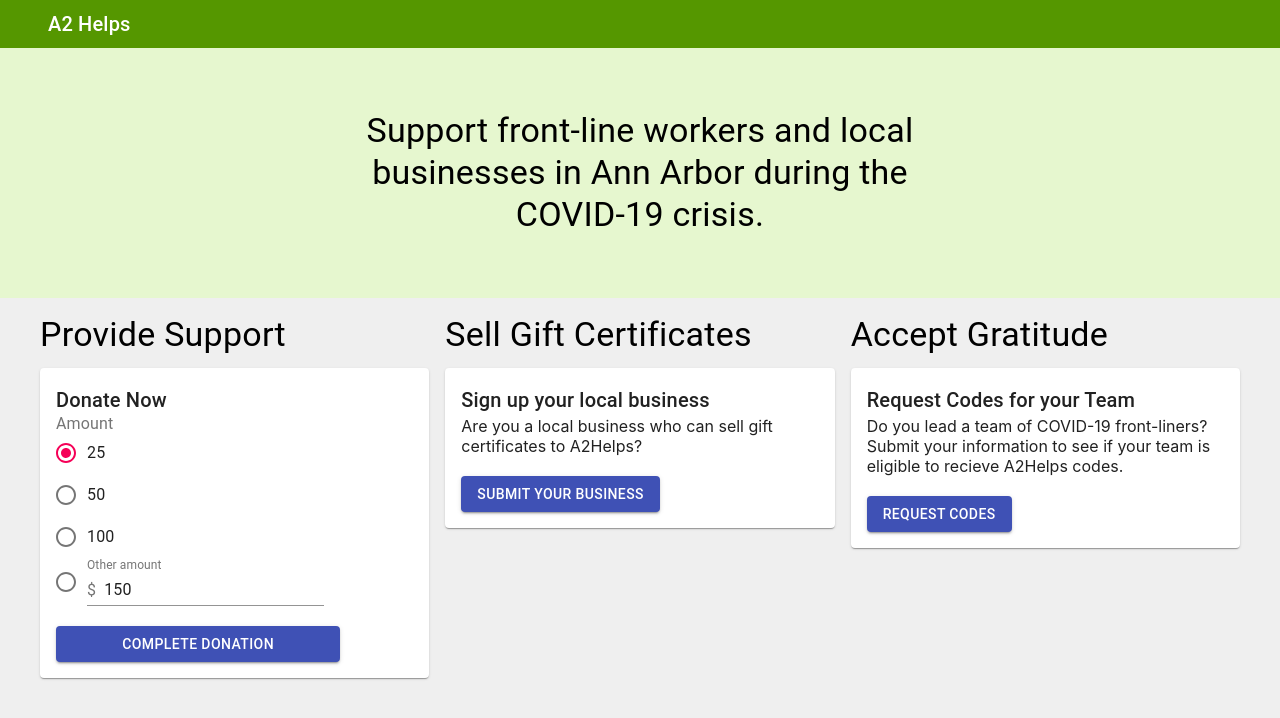
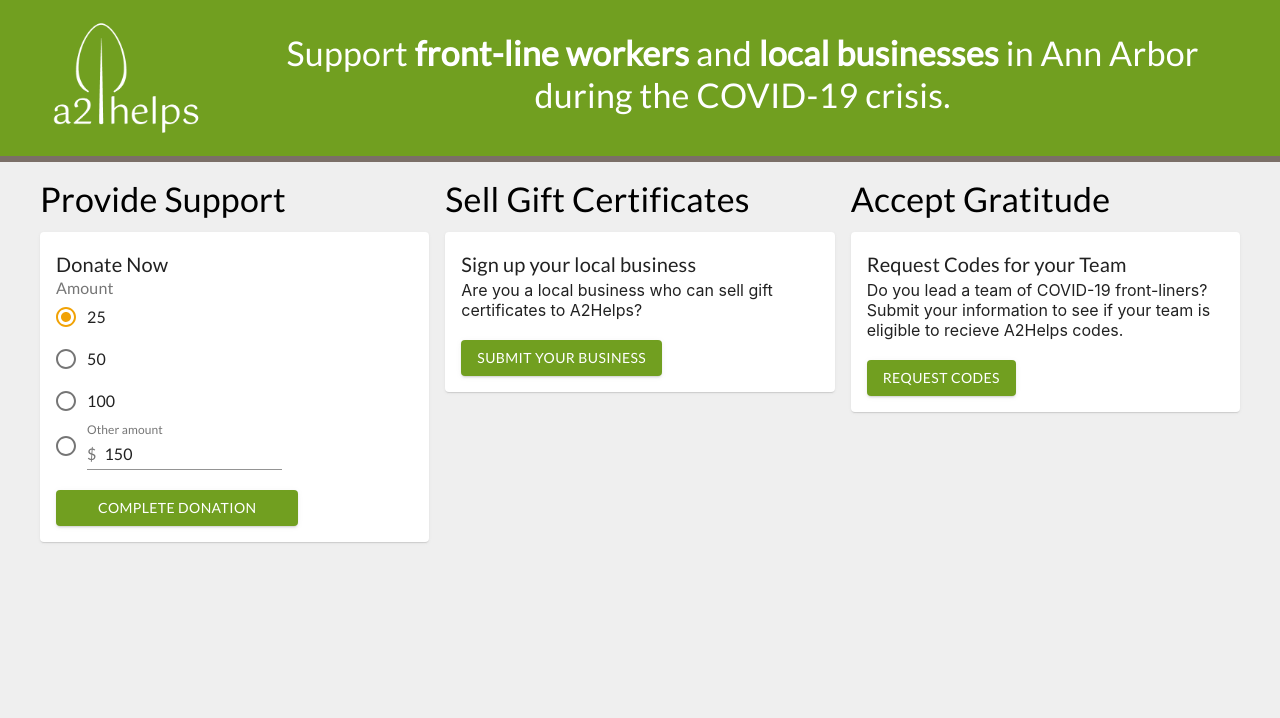
Before and after one commit to A2Helps/a2-helps-web, a React (Create React App) app: page / in a window 1280 px wide. Shown: the top 718 px of the page. Built offline with nearby package versions, Linux system fonts and the light colour scheme.

Commit message:
basic theming

```diff
--- a/public/index.html
+++ b/public/index.html
@@ -9,6 +9,7 @@
       name="description"
       content="We support local business and COVID-19 front-liners."
     />
+    <link href='http://fonts.googleapis.com/css?family=Lato&subset=latin,latin-ext' rel='stylesheet' type='text/css'>
     <link rel="apple-touch-icon" href="%PUBLIC_URL%/logo192.png" />
     <!--
       manifest.json provides metadata used when your web app is installed on a
--- a/src/App.js
+++ b/src/App.js
@@ -1,9 +1,13 @@
 import React from 'react';
 import Home from './pages/home';
+import { MuiThemeProvider, createMuiTheme } from '@material-ui/core/styles';
 
+import { theme } from './theme';
 function App() {
   return (
-    <Home />
+    <MuiThemeProvider theme={createMuiTheme(theme)}>
+      <Home />
+    </MuiThemeProvider>
   );
 }
 
--- a/src/components/banner/index.js
+++ b/src/components/banner/index.js
@@ -2,19 +2,25 @@
 import { makeStyles } from '@material-ui/core/styles';
 import Grid from '@material-ui/core/Grid';
 import Typography from '@material-ui/core/Typography';
+import Container from '@material-ui/core/Container';
 
 
 const useStyles = makeStyles(theme => ({
   root: {
     flexGrow: 1,
     textAlign: 'center',
-    backgroundColor: '#e6f7cf',
+    backgroundColor: '#719F20',
+    borderBottom: '6px solid #7B6F68',
+    color: 'white',
   },
-  center: {
-    justifyContent: 'center',
-    alignItems: 'center',
-    minHeight: 250
-  }
+  font: {
+    padding: 32,
+  },
+  img: {
+    height: 120,
+    paddingTop: 16,
+    paddingBottom: 16,
+  },
 }));
 
 export default function Banner() {
@@ -22,16 +28,21 @@
 
   return (
     <div className={classes.root}>
+      <Container>
         <Grid
           container
           className={classes.center}
         >
-        <Grid item xs={12} sm={6}>
+          <Grid item xs={2} sm={2}>
+            <img className={classes.img} src="logo_white_transparentBG.png" alt="A2Cares" />
+          </Grid>
+          <Grid item xs={12} sm={10} className={classes.font}>
             <Typography variant="h4" color="inherit">
-            Support front-line workers and local businesses in Ann Arbor during the COVID-19 crisis.
+              Support <strong>front-line workers</strong> and <strong>local businesses</strong> in Ann Arbor during the COVID-19 crisis.
             </Typography>
           </Grid>
         </Grid>
+      </Container>
     </div>
   );
 }
--- a/src/components/header/index.js
+++ b/src/components/header/index.js
@@ -4,13 +4,14 @@
 import Toolbar from '@material-ui/core/Toolbar';
 import Typography from '@material-ui/core/Typography';
 import Container from '@material-ui/core/Container';
+import Grid from '@material-ui/core/Grid';
 
 const useStyles = makeStyles(theme => ({
   root: {
     flexGrow: 1,
   },
   bar: {
-    backgroundColor: '#559700',
+    backgroundColor: '#719F20',
   },
 }));
 
@@ -22,9 +23,11 @@
       <AppBar position="static" className={classes.bar}>
         <Toolbar variant="dense">
           <Container>
-            <Typography variant="h6" color="inherit">
-              A2 Helps
-            </Typography>
+            <Grid container spacing={8}>
+              <Grid item xs={2}>
+                <img className={classes.img} src="logo_white_transparentBG.png" alt="A2Cares" />
+              </Grid>
+            </Grid>
           </Container>
         </Toolbar>
       </AppBar>
--- a/src/pages/home.js
+++ b/src/pages/home.js
@@ -10,7 +10,7 @@
 
 const useStyles = makeStyles(theme => ({
   root: {
-    height: '100vh',
+    minHeight: '100vh',
     backgroundColor: '#efefef',
   },
   ctas: {
@@ -23,7 +23,6 @@
   const styles = useStyles();
   return (
     <div className={styles.root}>
-      <AppBar />
       <Banner />
       <Container>
         <Grid
--- /dev/null
+++ b/src/theme.js
@@ -0,0 +1,281 @@
+// fontFamily: '"Lato", "Open Sans", sans-serif',
+export const theme = {
+  breakpoints: {
+    keys: [
+      'xs',
+      'sm',
+      'md',
+      'lg',
+      'xl',
+    ],
+    values: {
+      xs: 0,
+      sm: 600,
+      md: 960,
+      lg: 1280,
+      xl: 1920,
+    },
+  },
+  direction: 'ltr',
+  mixins: {
+    toolbar: {
+      minHeight: 56,
+      '@media (min-width:0px) and (orientation: landscape)': {
+        minHeight: 48,
+      },
+      '@media (min-width:600px)': {
+        minHeight: 64,
+      },
+    },
+  },
+  overrides: {},
+  palette: {
+    common: {
+      black: '#000',
+      white: '#fff',
+    },
+    type: 'light',
+    primary: {
+      main: '#719F20',
+      light: '#A1D059',
+      dark: '#719F20',
+      contrastText: '#fff',
+    },
+    secondary: {
+      main: '#F1A205',
+      light: '#F1A205',
+      dark: '#F1A205',
+      contrastText: '#fff',
+    },
+    error: {
+      light: '#e57373',
+      main: '#f44336',
+      dark: '#d32f2f',
+      contrastText: '#fff',
+    },
+    warning: {
+      light: '#ffb74d',
+      main: '#ff9800',
+      dark: '#f57c00',
+      contrastText: 'rgba(0, 0, 0, 0.87)',
+    },
+    info: {
+      light: '#64b5f6',
+      main: '#2196f3',
+      dark: '#1976d2',
+      contrastText: '#fff',
+    },
+    success: {
+      light: '#81c784',
+      main: '#4caf50',
+      dark: '#388e3c',
+      contrastText: 'rgba(0, 0, 0, 0.87)',
+    },
+    grey: {
+      '50': '#fafafa',
+      '100': '#f5f5f5',
+      '200': '#eeeeee',
+      '300': '#e0e0e0',
+      '400': '#bdbdbd',
+      '500': '#9e9e9e',
+      '600': '#757575',
+      '700': '#3D3B39',
+      '800': '#3D3B39',
+      '900': '#3D3B39',
+      A100: '#d5d5d5',
+      A200: '#aaaaaa',
+      A400: '#303030',
+      A700: '#616161',
+    },
+    contrastThreshold: 3,
+    tonalOffset: 0.2,
+    text: {
+      primary: 'rgba(0, 0, 0, 0.87)',
+      secondary: 'rgba(0, 0, 0, 0.54)',
+      disabled: 'rgba(0, 0, 0, 0.38)',
+      hint: 'rgba(0, 0, 0, 0.38)',
+    },
+    divider: 'rgba(0, 0, 0, 0.12)',
+    background: {
+      paper: '#fff',
+      'default': '#fff',
+      level2: '#f5f5f5',
+      level1: '#fff',
+    },
+    action: {
+      active: 'rgba(0, 0, 0, 0.54)',
+      hover: 'rgba(0, 0, 0, 0.04)',
+      hoverOpacity: 0.04,
+      selected: 'rgba(0, 0, 0, 0.08)',
+      selectedOpacity: 0.08,
+      disabled: 'rgba(0, 0, 0, 0.26)',
+      disabledBackground: 'rgba(0, 0, 0, 0.12)',
+      disabledOpacity: 0.38,
+      focus: 'rgba(0, 0, 0, 0.12)',
+      focusOpacity: 0.12,
+      activatedOpacity: 0.12,
+    },
+  },
+  props: {},
+  shadows: [
+    'none',
+    '0px 2px 1px -1px rgba(150,150,150,0.2),0px 1px 1px 0px rgba(150,150,150,0.14),0px 1px 3px 0px rgba(150,150,150,0.12)',
+    '0px 3px 1px -2px rgba(150,150,150,0.2),0px 2px 2px 0px rgba(150,150,150,0.14),0px 1px 5px 0px rgba(150,150,150,0.12)',
+    '0px 3px 3px -2px rgba(150,150,150,0.2),0px 3px 4px 0px rgba(150,150,150,0.14),0px 1px 8px 0px rgba(150,150,150,0.12)',
+    '0px 2px 4px -1px rgba(150,150,150,0.2),0px 4px 5px 0px rgba(150,150,150,0.14),0px 1px 10px 0px rgba(150,150,150,0.12)',
+    '0px 3px 5px -1px rgba(150,150,150,0.2),0px 5px 8px 0px rgba(150,150,150,0.14),0px 1px 14px 0px rgba(150,150,150,0.12)',
+    '0px 3px 5px -1px rgba(150,150,150,0.2),0px 6px 10px 0px rgba(150,150,150,0.14),0px 1px 18px 0px rgba(150,150,150,0.12)',
+    '0px 4px 5px -2px rgba(150,150,150,0.2),0px 7px 10px 1px rgba(150,150,150,0.14),0px 2px 16px 1px rgba(150,150,150,0.12)',
+    '0px 5px 5px -3px rgba(150,150,150,0.2),0px 8px 10px 1px rgba(150,150,150,0.14),0px 3px 14px 2px rgba(150,150,150,0.12)',
+    '0px 5px 6px -3px rgba(150,150,150,0.2),0px 9px 12px 1px rgba(150,150,150,0.14),0px 3px 16px 2px rgba(150,150,150,0.12)',
+    '0px 6px 6px -3px rgba(150,150,150,0.2),0px 10px 14px 1px rgba(150,150,150,0.14),0px 4px 18px 3px rgba(150,150,150,0.12)',
+    '0px 6px 7px -4px rgba(150,150,150,0.2),0px 11px 15px 1px rgba(150,150,150,0.14),0px 4px 20px 3px rgba(150,150,150,0.12)',
+    '0px 7px 8px -4px rgba(150,150,150,0.2),0px 12px 17px 2px rgba(150,150,150,0.14),0px 5px 22px 4px rgba(150,150,150,0.12)',
+    '0px 7px 8px -4px rgba(150,150,150,0.2),0px 13px 19px 2px rgba(150,150,150,0.14),0px 5px 24px 4px rgba(150,150,150,0.12)',
+    '0px 7px 9px -4px rgba(150,150,150,0.2),0px 14px 21px 2px rgba(150,150,150,0.14),0px 5px 26px 4px rgba(150,150,150,0.12)',
+    '0px 8px 9px -5px rgba(150,150,150,0.2),0px 15px 22px 2px rgba(150,150,150,0.14),0px 6px 28px 5px rgba(150,150,150,0.12)',
+    '0px 8px 10px -5px rgba(150,150,150,0.2),0px 16px 24px 2px rgba(150,150,150,0.14),0px 6px 30px 5px rgba(150,150,150,0.12)',
+    '0px 8px 11px -5px rgba(150,150,150,0.2),0px 17px 26px 2px rgba(150,150,150,0.14),0px 6px 32px 5px rgba(150,150,150,0.12)',
+    '0px 9px 11px -5px rgba(150,150,150,0.2),0px 18px 28px 2px rgba(150,150,150,0.14),0px 7px 34px 6px rgba(150,150,150,0.12)',
+    '0px 9px 12px -6px rgba(150,150,150,0.2),0px 19px 29px 2px rgba(150,150,150,0.14),0px 7px 36px 6px rgba(150,150,150,0.12)',
+    '0px 10px 13px -6px rgba(150,150,150,0.2),0px 20px 31px 3px rgba(150,150,150,0.14),0px 8px 38px 7px rgba(150,150,150,0.12)',
+    '0px 10px 13px -6px rgba(150,150,150,0.2),0px 21px 33px 3px rgba(150,150,150,0.14),0px 8px 40px 7px rgba(150,150,150,0.12)',
+    '0px 10px 14px -6px rgba(150,150,150,0.2),0px 22px 35px 3px rgba(150,150,150,0.14),0px 8px 42px 7px rgba(150,150,150,0.12)',
+    '0px 11px 14px -7px rgba(150,150,150,0.2),0px 23px 36px 3px rgba(150,150,150,0.14),0px 9px 44px 8px rgba(150,150,150,0.12)',
+    '0px 11px 15px -7px rgba(150,150,150,0.2),0px 24px 38px 3px rgba(150,150,150,0.14),0px 9px 46px 8px rgba(150,150,150,0.12)',
+  ],
+  typography: {
+    htmlFontSize: 16,
+    fontFamily: '"Lato", "Open Sans", sans-serif',
+    fontSize: 14,
+    fontWeightLight: 300,
+    fontWeightRegular: 400,
+    fontWeightMedium: 500,
+    fontWeightBold: 700,
+    h1: {
+      fontFamily: '"Lato", "Open Sans", sans-serif',
+      fontWeight: 300,
+      fontSize: '6rem',
+      lineHeight: 1.167,
+      letterSpacing: '-0.01562em',
+    },
+    h2: {
+      fontFamily: '"Lato", "Open Sans", sans-serif',
+      fontWeight: 300,
+      fontSize: '3.75rem',
+      lineHeight: 1.2,
+      letterSpacing: '-0.00833em',
+    },
+    h3: {
+      fontFamily: '"Lato", "Open Sans", sans-serif',
+      fontWeight: 400,
+      fontSize: '3rem',
+      lineHeight: 1.167,
+      letterSpacing: '0em',
+    },
+    h4: {
+      fontFamily: '"Lato", "Open Sans", sans-serif',
+      fontWeight: 400,
+      fontSize: '2.125rem',
+      lineHeight: 1.235,
+      letterSpacing: '0.00735em',
+    },
+    h5: {
+      fontFamily: '"Lato", "Open Sans", sans-serif',
+      fontWeight: 400,
+      fontSize: '1.5rem',
+      lineHeight: 1.334,
+      letterSpacing: '0em',
+    },
+    h6: {
+      fontFamily: '"Lato", "Open Sans", sans-serif',
+      fontWeight: 500,
+      fontSize: '1.25rem',
+      lineHeight: 1.6,
+      letterSpacing: '0.0075em',
+    },
+    subtitle1: {
+      fontFamily: '"Lato", "Open Sans", sans-serif',
+      fontWeight: 400,
+      fontSize: '1rem',
+      lineHeight: 1.75,
+      letterSpacing: '0.00938em',
+    },
+    subtitle2: {
+      fontFamily: '"Lato", "Open Sans", sans-serif',
+      fontWeight: 500,
+      fontSize: '0.875rem',
+      lineHeight: 1.57,
+      letterSpacing: '0.00714em',
+    },
+    body1: {
+      fontFamily: '"Lato", "Open Sans", sans-serif',
+      fontWeight: 400,
+      fontSize: '1rem',
+      lineHeight: 1.5,
+      letterSpacing: '0.00938em',
+    },
+    body2: {
+      fontFamily: '"Lato", "Open Sans", sans-serif',
+      fontWeight: 400,
+      fontSize: '0.875rem',
+      lineHeight: 1.43,
+      letterSpacing: '0.01071em',
+    },
+    button: {
+      fontFamily: '"Lato", "Open Sans", sans-serif',
+      fontWeight: 500,
+      fontSize: '0.875rem',
+      lineHeight: 1.75,
+      letterSpacing: '0.02857em',
+      textTransform: 'uppercase',
+    },
+    caption: {
+      fontFamily: '"Lato", "Open Sans", sans-serif',
+      fontWeight: 400,
+      fontSize: '0.75rem',
+      lineHeight: 1.66,
+      letterSpacing: '0.03333em',
+    },
+    overline: {
+      fontFamily: '"Lato", "Open Sans", sans-serif',
+      fontWeight: 400,
+      fontSize: '0.75rem',
+      lineHeight: 2.66,
+      letterSpacing: '0.08333em',
+      textTransform: 'uppercase',
+    },
+  },
+  shape: {
+    borderRadius: 4,
+  },
+  transitions: {
+    easing: {
+      easeInOut: 'cubic-bezier(0.4, 0, 0.2, 1)',
+      easeOut: 'cubic-bezier(0.0, 0, 0.2, 1)',
+      easeIn: 'cubic-bezier(0.4, 0, 1, 1)',
+      sharp: 'cubic-bezier(0.4, 0, 0.6, 1)',
+    },
+    duration: {
+      shortest: 150,
+      shorter: 200,
+      'short': 250,
+      standard: 300,
+      complex: 375,
+      enteringScreen: 225,
+      leavingScreen: 195,
+    },
+  },
+  zIndex: {
+    mobileStepper: 1000,
+    speedDial: 1050,
+    appBar: 1100,
+    drawer: 1200,
+    modal: 1300,
+    snackbar: 1400,
+    tooltip: 1500,
+  },
+  nprogress: {
+    color: '#000',
+  },
+};
```
Also changed, not shown: public/logo_fullColor_transparentBG.png (added), public/logo_white_transparentBG.png (added). Lines whose indentation alone changed are shown as unchanged.
